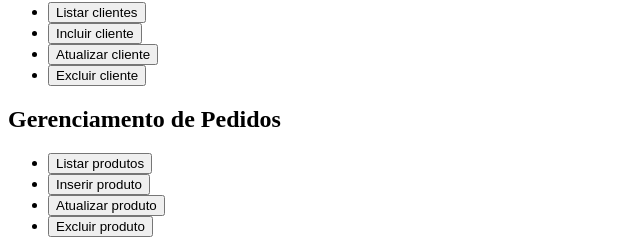
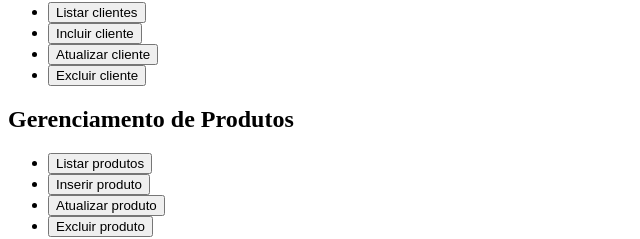
Before and after one commit to JuanCuttle/desafio-nexti-jr-frontend, an Angular app: page / in a window 1280 px wide. Shown: the part 125-364 px from the top of the page, without its empty margins (0-640 px from the left). Built offline with nearby package versions, Linux system fonts and the light colour scheme.

Commit message:
Fixed typo

```diff
--- a/src/app/produtos/produtos.component.html
+++ b/src/app/produtos/produtos.component.html
@@ -1,4 +1,4 @@
-<h2>Gerenciamento de Pedidos</h2>
+<h2>Gerenciamento de Produtos</h2>
 
 <ul>
 	<li>
```
